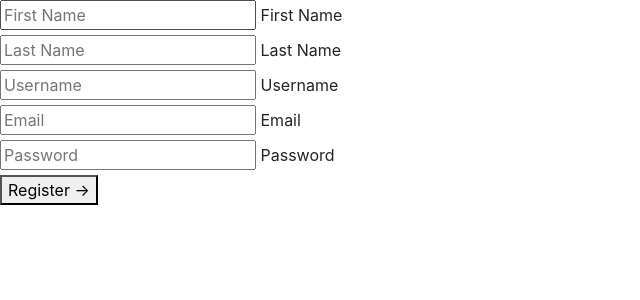
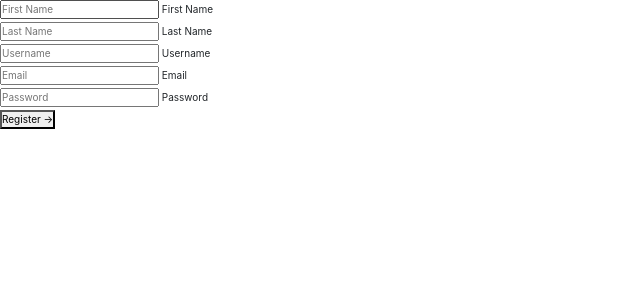
Before and after one commit to sidudaav/ClipJungle-Media, a Django app: page /profiles/register/ in a window 1280 px wide. Shown: the top 300 px of the page, without its empty margins (0-640 px from the left). Run offline with Django 3.2, Linux system fonts and the light colour scheme; some libraries are stand-ins or nearby versions.

Commit message:
Added base css

```diff
--- /dev/null
+++ b/static/styles/base.css
@@ -0,0 +1,30 @@
+*,
+*::after,
+*::before {
+    margin: 0;
+    padding: 0;
+    box-sizing: inherit
+}
+
+:root {
+    --color-primary: #55c57a;
+    --color-primary-light: #7ed56f;
+    --color-primary-dark: #28b485;
+
+    --color-secondary: #14171A;
+
+    --color-extra-light-grey: #E1E8ED;
+    --color-light-grey: #AAB8C2;
+    --color-dark-grey: #657786;
+
+    --color-white: #fff;
+    --color-black: #000;
+}
+
+html {
+    font-size: 62.5%;
+}
+
+body {
+    box-sizing: border-box;
+}
--- a/templates/base.html
+++ b/templates/base.html
@@ -8,6 +8,8 @@
 
     <!-- Bootstrap CSS -->
     <link rel="stylesheet" href="https://stackpath.bootstrapcdn.com/bootstrap/4.5.2/css/bootstrap.min.css" integrity="sha384-JcKb8q3iqJ61gNV9KGb8thSsNjpSL0n8PARn9HuZOnIxN0hoP+VmmDGMN5t9UJ0Z" crossorigin="anonymous">
+
+    <link rel="stylesheet" type="text/css" href="{% static 'styles/base.css' %}">
 
     {% block css %}{% endblock %}
 
```
